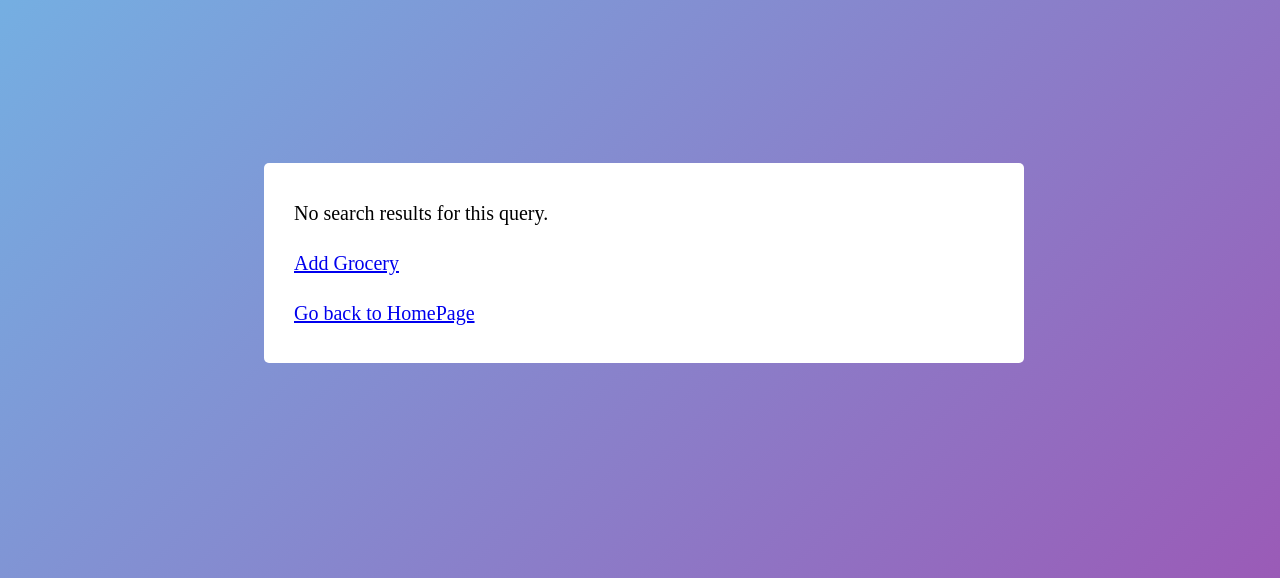
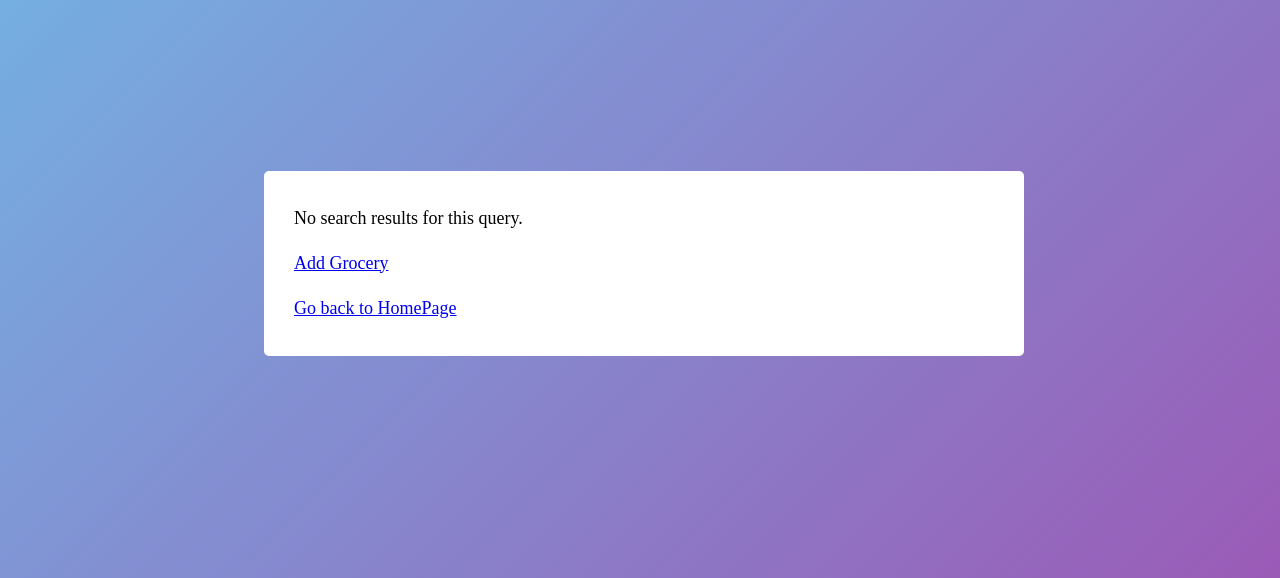
Before and after one commit to samuelomondi22/newgrocery, a Django app: page /search/ in a window 1280 px wide. Shown: the part 185-763 px from the top of the page. Run offline with Django 3.2, Linux system fonts and the light colour scheme; data comes from the database, SQL or seed files in the repository; some libraries are stand-ins or nearby versions.

Commit message:
fixed px

```diff
--- a/grocery/app/static/style.css
+++ b/grocery/app/static/style.css
@@ -112,14 +112,14 @@ img {
 }
 
 .col-s6 {
-    font-size: 20px;
-    line-height: 50px;
+    font-size: large;
+    line-height: 2.5em;
 }
 
 .update {
-    font-size: 25px;
+    font-size: xx-large;
     font-weight: bold;
-    margin-left: 32%;
+    margin-left: 30%;
 }
 
 button {
@@ -133,7 +133,7 @@ table, th, td {
     text-align: center;
     border-bottom: 1px solid #ddd;
     border-image: linear-gradient(to right, #71b7e6, #9b59b6) 1;
-    line-height: 20px;
+    line-height: 1em;
 }
 
 table {
```
